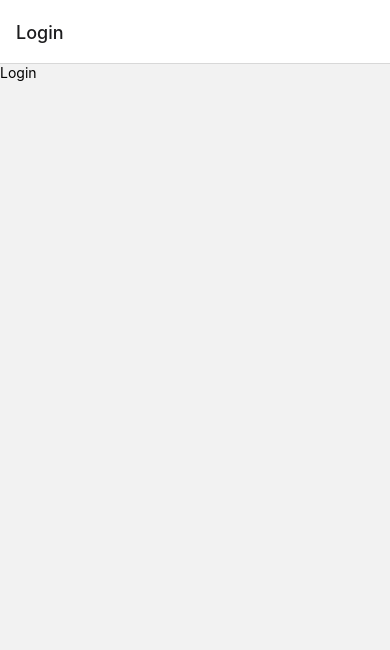
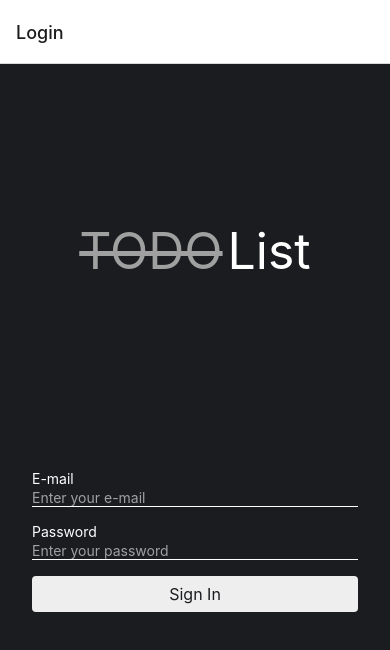
Before and after one commit to zago1/wavy-fields-challenge-mobile, a React Native app: screen /Login in a window 390 px wide. Shown: the top 650 px of the page. Built offline with nearby package versions, Linux system fonts and the light colour scheme; no server answers.

Commit message:
add useLogin to Login screen

```diff
--- a/src/screens/Login.tsx
+++ b/src/screens/Login.tsx
@@ -1,16 +1,80 @@
-import { StyleSheet, Text, View } from 'react-native'
-import React from 'react'
+import React, { useState } from 'react';
+import { StyleSheet, Text, TextInput, View } from 'react-native';
+import { SafeAreaView } from 'react-native-safe-area-context';
+import Input from '../components/Input';
+import Button from '../components/Button';
+import { useLogin } from '../data/hooks/useLogin';
 
-type Props = {}
+type Props = {};
 
 const Login = (props: Props) => {
+  const {
+    email,
+    password,
+    onEmailChange,
+    onPasswordChange,
+    login,
+    loading
+  } = useLogin();
+
   return (
-    <View>
-      <Text>Login</Text>
-    </View>
+    <SafeAreaView style={styles.screen}>
+      <View style={styles.logoContainer}>
+        <Text style={[styles.logoText, styles.logoTextDecoration]}>TODO</Text>
+        <Text style={styles.logoText}>List</Text>
+      </View>
+      <View style={styles.inputContainer}>
+        <Input
+          label="E-mail"
+          value={email}
+          onChangeText={onEmailChange}
+          autoCapitalize="none"
+          keyboardType="email-address"
+          placeholder="Enter your e-mail"
+        />
+        <Input
+          label="Password"
+          value={password}
+          onChangeText={onPasswordChange}
+          placeholder="Enter your password"
+          secureTextEntry
+        />
+        <Button title="Sign In" onPress={login} loading={loading} disabled={loading} />
+      </View>
+    </SafeAreaView>
   )
 }
 
-export default Login
+export default Login;
 
-const styles = StyleSheet.create({})
+const styles = StyleSheet.create({
+  screen: {
+    display: 'flex',
+    flex: 1,
+    justifyContent: 'center',
+    alignItems: 'center',
+    gap: 32,
+    backgroundColor: '#1a1c20',
+    paddingHorizontal: 32,
+  },
+  logoContainer: {
+    flex: 1,
+    justifyContent: 'center',
+    alignItems: 'center',
+    flexDirection: 'row',
+    gap: 5
+  },
+  logoText: {
+    fontSize: 50,
+    color: '#FFF',
+  },
+  logoTextDecoration: {
+    textDecorationLine: 'line-through',
+    color: '#A0A0A0'
+  },
+  inputContainer: {
+    flex: 1,
+    width: '100%',
+    gap: 16
+  },
+})
```
